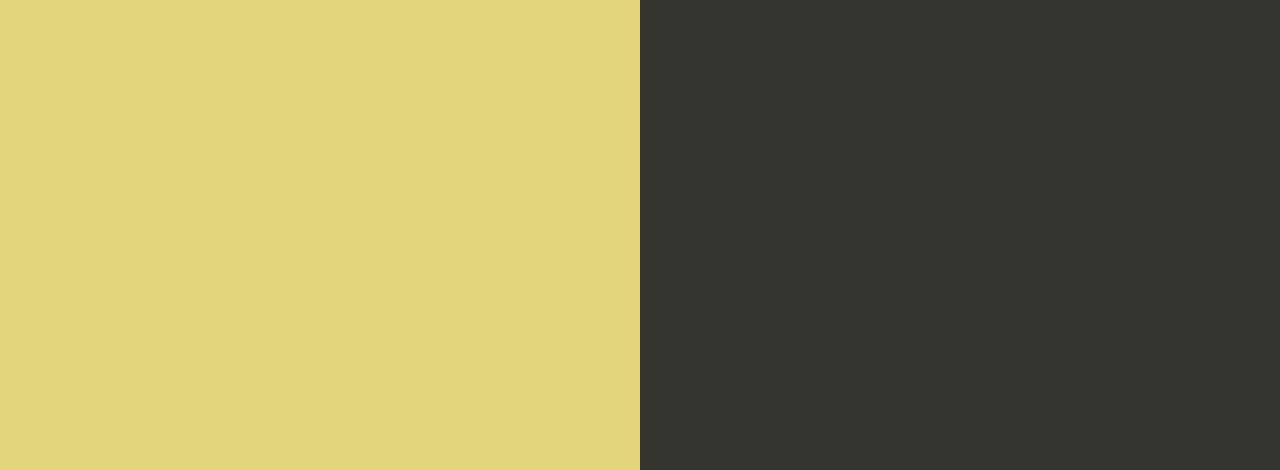
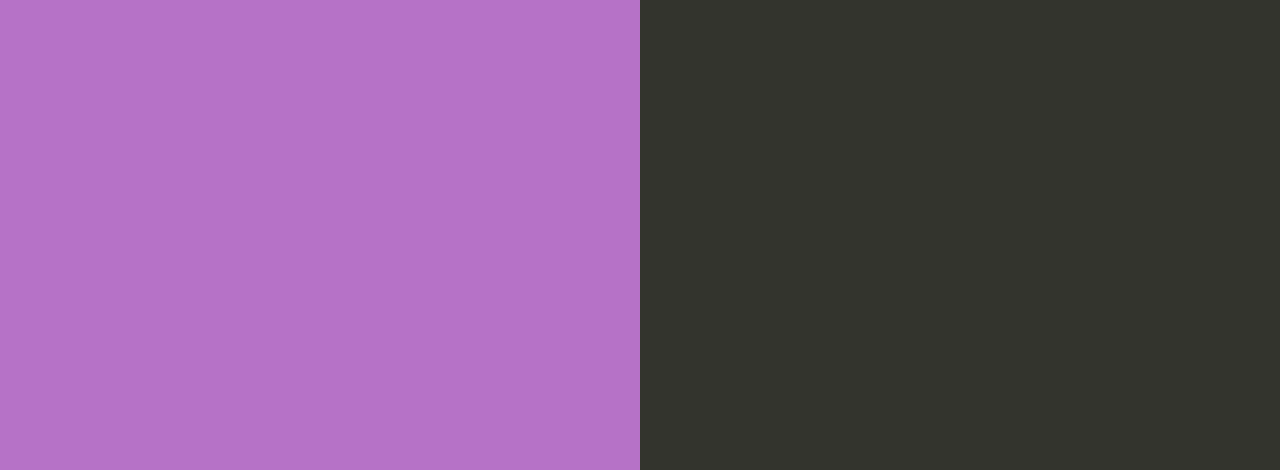
Before and after one commit to 1983shiv/aws-cicd-pipeline-testing1, a website: page index.html in a window 1280 px wide. Shown: the part 330-800 px from the top of the page. Drawn offline with Linux system fonts and the light colour scheme.

Commit message:
v4 modified bg color

```diff
--- a/index.html
+++ b/index.html
@@ -35,7 +35,7 @@
 
         text-align: right;
         padding-top: 11em;
-        background-color: rgb(226, 214, 125);
+        background-color: rgb(182, 114, 199);
 
       }
       .textColumn p {
```
